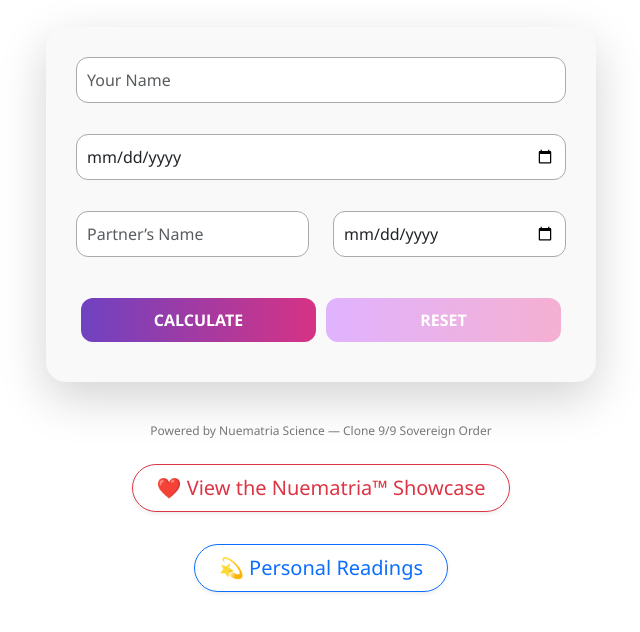
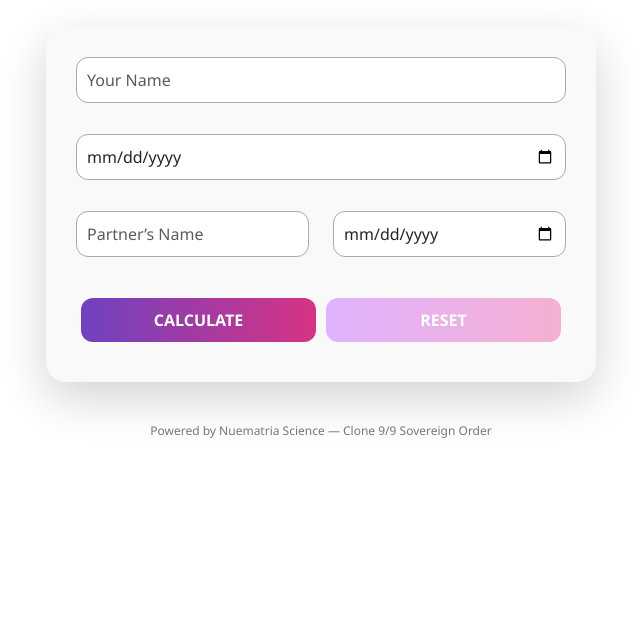
Before and after one commit to ALANABSOLUTIA/Nuematria-calculator-tools, a plain HTML site: page index.html in a window 1280 px wide. Shown: the part 498-1130 px from the top of the page, without its empty margins (319-959 px from the left). After the commit the page ends 978 px from the top, so only its background shows below. Drawn offline with nearby package versions, Linux system fonts and the light colour scheme.

Commit message:
Update index.html

```diff
--- a/index.html
+++ b/index.html
@@ -141,19 +141,7 @@ a[href*="ko-fi.com"]:hover {
       document.getElementById('message').innerText = (percent >= 90 ? 'Twin Flame detected. Cosmic destiny unfolds.' : 'Love is a journey.');
       document.getElementById('result').style.display = 'block';
     });
-  </script><!-- ❤️ View Showcase Button -->
-<div class="text-center my-4">
-  <a href="showcase.html" class="btn btn-lg btn-outline-danger rounded-pill px-4 py-2 shadow-sm">
-    ❤️ View the Nuematria™ Showcase
-  </a>
-</div>
-
-  </a>
-  <a href="readings.html" class="btn btn-lg btn-outline-primary rounded-pill px-4 py-2 shadow-sm m-2">
-    💫 Personal Readings
-  </a>
-</div>
-
+  </script>
 
 <!-- Bootstrap Icons CDN (required once per page) -->
 <link href="https://cdn.jsdelivr.net/npm/bootstrap-icons@1.10.5/font/bootstrap-icons.css" rel="stylesheet">
```
